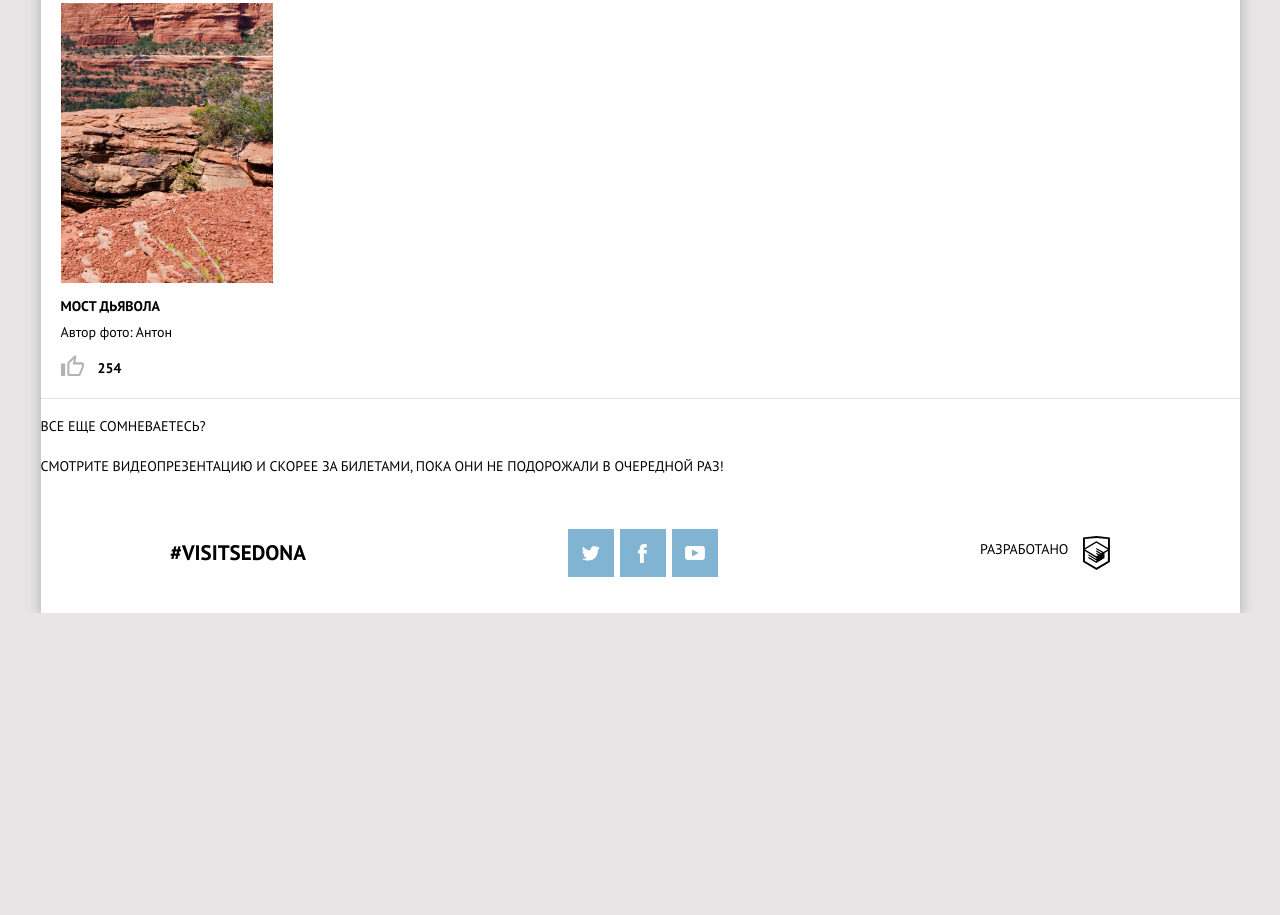
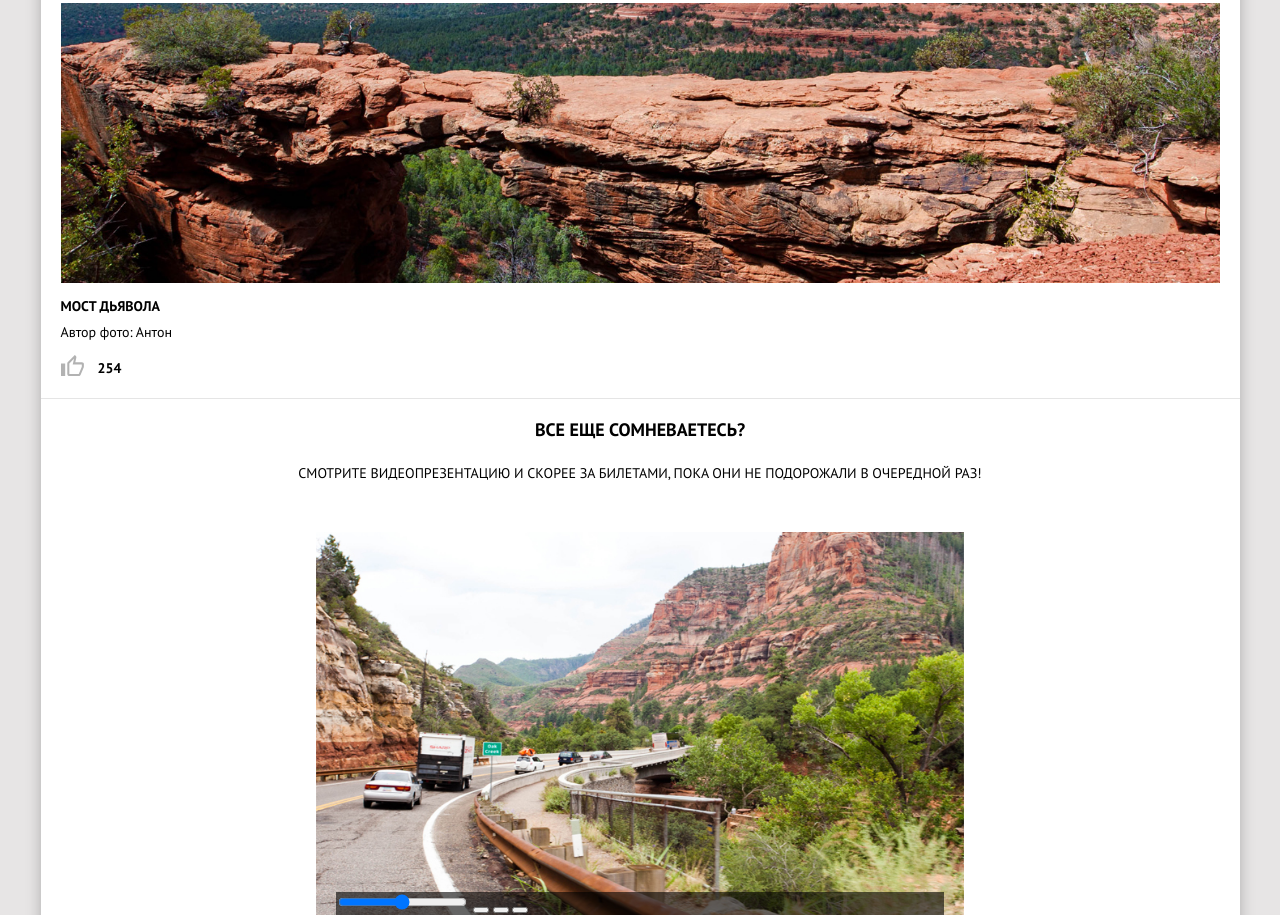
Before and after one commit to NadezhdaObsholova/sedona, a website: page source/catalog.html in a window 1280 px wide. Shown: the part 1885-2800 px from the top of the page. Before the commit the page ends 2498 px from the top, so only its background shows below. Drawn offline with nearby package versions, Linux system fonts and the light colour scheme; files that its build step writes are made by us from their sources.

Commit message:
start catalog 5

```diff
--- a/source/catalog.html
+++ b/source/catalog.html
@@ -15,10 +15,8 @@
   <header class="page-header">
 
 
-    <button class="button--open-menu main-nav--nojs" type="button"
-      aria-label="Открыть меню">
-      <svg class="svg" width="23" height="22" viewBox="0 0 23 22" fill="none"
-        xmlns="http://www.w3.org/2000/svg">
+    <button class="button--open-menu main-nav--nojs" type="button" aria-label="Открыть меню">
+      <svg class="svg" width="23" height="22" viewBox="0 0 23 22" fill="none" xmlns="http://www.w3.org/2000/svg">
         <path d="M22.9 0H0V4H22.9V0Z" fill="#81B3D2" />
         <path d="M22.9 9H0V13H22.9V9Z" fill="#81B3D2" />
         <path d="M22.9 18H0V22H22.9V18Z" fill="#81B3D2" />
@@ -55,10 +53,8 @@
     </nav>
 
 
-    <button class="button--close-menu main-nav--nojs" type="button"
-      aria-label="Закрыть меню">
-      <svg class="svg" width="23" height="23" viewBox="0 0 23 23" fill="none"
-        xmlns="http://www.w3.org/2000/svg">
+    <button class="button--close-menu main-nav--nojs" type="button" aria-label="Закрыть меню">
+      <svg class="svg" width="23" height="23" viewBox="0 0 23 23" fill="none" xmlns="http://www.w3.org/2000/svg">
         <path
           d="M22.2 2.8L19.4 0L11.1 8.3L2.8 0L0 2.8L8.3 11.1L0 19.4L2.8 22.2L11.1 13.9L19.4 22.2L22.2 19.4L13.9 11.1L22.2 2.8Z"
           fill="white" />
@@ -104,8 +100,7 @@
               <picture class="photo__wrapper">
                 <source media="(max-width: 648px)"
                   srcset="img/catalog/catalog-648-@1.jpg 1x, img/catalog/catalog-648-@2.jpg 2x, img/catalog/catalog-648-@3.jpg 3x">
-                <img class="img catalog__img"
-                  src="img/catalog/catalog-1200-@1.jpg"
+                <img class="img catalog__img" src="img/catalog/catalog-1200-@1.jpg"
                   srcset="catalog/catalog-1200-@2.jpg 2x, img/catalog/catalog-1200-@3.jpg 3x">
               </picture>
 
@@ -113,11 +108,9 @@
             </dt>
             <dd class="photo__description">
               <p class="description__about">Неродные просторы</p>
-              <p class="description__autor">Автор фото: <span
-                  class="autor__name">Борис</span></p>
+              <p class="description__autor">Автор фото: <span class="autor__name">Борис</span></p>
               <div class="likes">
-                <button class="description__likes"><img class="img"
-                    src="img/catalog/like-icon.svg"></button>
+                <button class="description__likes"><img class="img" src="img/catalog/like-icon.svg"></button>
                 <p class="description__likes__counter">1350</p>
               </div>
             </dd>
@@ -126,22 +119,17 @@
           <div class="photo__item">
             <dt class="photo__img">
               <picture class="photo__wrapper">
-                <source media="(max-width: 648px)"
-                  srcset="img/catalog/catalog-2-1200-@1.jpg 1x">
-                <img class="img catalog__img"
-                  src="img/catalog/catalog-2-1200-@1.jpg"
-                  srcset="">
+                <source media="(max-width: 648px)" srcset="img/catalog/catalog-2-1200-@1.jpg 1x">
+                <img class="img catalog__img" src="img/catalog/catalog-2-1200-@1.jpg" srcset="">
               </picture>
 
             </dt>
             <dd class="photo__description">
               <p class="description__about">Местная растительность
               </p>
-              <p class="description__autor">Автор фото: <span
-                  class="autor__name">Сергей</span></p>
+              <p class="description__autor">Автор фото: <span class="autor__name">Сергей</span></p>
               <div class="likes">
-                    <button class="description__likes"><img class="img"
-                        src="img/catalog/like-icon.svg"></button>
+                <button class="description__likes"><img class="img" src="img/catalog/like-icon.svg"></button>
                 <p class="description__likes__counter">143</p>
               </div>
             </dd>
@@ -150,19 +138,14 @@
           <div class="photo__item">
             <dt class="photo__img">
               <picture class="photo__wrapper">
-                <source media="(max-width: 648px)"
-                  srcset="img/catalog/catalog-3-1200-@1.jpg 1x">
-                <img class="img catalog__img"
-                  src="img/catalog/catalog-3-1200-@1.jpg"
-                  srcset="">
+                <source media="(max-width: 648px)" srcset="img/catalog/catalog-3-1200-@1.jpg 1x">
+                <img class="img catalog__img" src="img/catalog/catalog-3-1200-@1.jpg" srcset="">
             </dt>
             <dd class="photo__description">
               <p class="description__about">Дорога на север</p>
-              <p class="description__autor">Автор фото: <span
-                  class="autor__name">Петр</span></p>
+              <p class="description__autor">Автор фото: <span class="autor__name">Петр</span></p>
               <div class="likes">
-                    <button class="description__likes"><img class="img"
-                        src="img/catalog/like-icon.svg"></button>
+                <button class="description__likes"><img class="img" src="img/catalog/like-icon.svg"></button>
                 <p class="description__likes__counter">96</p>
               </div>
             </dd>
@@ -171,19 +154,14 @@
           <div class="photo__item">
             <dt class="photo__img">
               <picture class="photo__wrapper">
-                <source media="(max-width: 648px)"
-                  srcset="img/catalog/catalog-4-1200-@1.jpg 1x">
-                <img class="img catalog__img"
-                  src="img/catalog/catalog-4-1200-@1.jpg"
-                  srcset="">
+                <source media="(max-width: 648px)" srcset="img/catalog/catalog-4-1200-@1.jpg 1x">
+                <img class="img catalog__img" src="img/catalog/catalog-4-1200-@1.jpg" srcset="">
             </dt>
             <dd class="photo__description">
               <p class="description__about">Мост Дьявола</p>
-              <p class="description__autor">Автор фото: <span
-                  class="autor__name">Антон</span></p>
+              <p class="description__autor">Автор фото: <span class="autor__name">Антон</span></p>
               <div class="likes">
-                    <button class="description__likes"><img class="img"
-                        src="img/catalog/like-icon.svg"></button>
+                <button class="description__likes"><img class="img" src="img/catalog/like-icon.svg"></button>
                 <p class="description__likes__counter">254</p>
               </div>
             </dd>
@@ -195,13 +173,26 @@
 
       <div class="catalog__video">
         <h3 class="visually-hidden">Видео</h3>
-        <div class="page-main__video__wrapper">
-          <p class="page-main__video__title">Все еще сомневаетесь?</p>
-          <p class="page-main__video__text">Смотрите видеопрезентацию и
+
+        <p class="video__title">Все еще сомневаетесь?</p>
+        <p class="video__text">Смотрите видеопрезентацию и
           скорее за билетами, пока они не подорожали в очередной раз!
         </p>
-          <p class="page-main__video__video"></p>
+        <div class="video__wrapper">
+
+
+            <img class="img video" src="img/catalog/video.jpg">
+
+
+          <div class="video__player">
+            <input type="range" min="1" max="100" value="50" class="slider">
+            <button></button>
+            <button></button>
+            <button></button>
           </div>
+
+        </div>
+
       </div>
 
     </section>
@@ -217,22 +208,18 @@
       <li class="main-footer__item">
         <ul class="list main-footer__sotial__list">
           <li class="main-footer__sotial__item">
-            <a class="link sotial__item" href=""><img class="img"
-                src="img/icon-twitter.svg" alt="Twitter"></a>
+            <a class="link sotial__item" href=""><img class="img" src="img/icon-twitter.svg" alt="Twitter"></a>
           </li>
           <li class="main-footer__sotial__item">
-            <a class="link sotial__item" href=""><img class="img"
-                src="img/icon-facebook.svg" alt="Facebook"></a>
+            <a class="link sotial__item" href=""><img class="img" src="img/icon-facebook.svg" alt="Facebook"></a>
           </li>
           <li class="main-footer__sotial__item">
-            <a class="link sotial__item" href=""><img class="img"
-                src="img/icon-youtube.svg" alt="Youtube"></a>
+            <a class="link sotial__item" href=""><img class="img" src="img/icon-youtube.svg" alt="Youtube"></a>
           </li>
         </ul>
       </li>
       <li class="main-footer__item">
-        <a class="link copyright" href="">Разработано <svg width="27"
-            height="35" viewBox="0 0 27 35" fill="none"
+        <a class="link copyright" href="">Разработано <svg width="27" height="35" viewBox="0 0 27 35" fill="none"
             xmlns="http://www.w3.org/2000/svg">
             <path class="copyright__logo"
               d="M13.6 0H13.5L0 1.4V26.1L13.5 34.1L26.9 26.1V1.4L13.6 0ZM25 12.1L13.5 5.3V5.2H13.4L13.3 5.1V5.2L1.9 12.1V3.1L13.4 1.9L25 3.1V12.1ZM13.4 6.8L24.9 13.5L20.4 16.1L13.3 11.9V13.3L19.2 16.8L18.3 17.3L13.3 14.3V15.7L17.1 18L16.3 18.5L13.3 16.7V18.1L15.2 19.2L13.4 20.3L2 13.6L13.4 6.8ZM1.9 15.1L13.3 21.9V22.9L5.4 18.2V19.6L13.4 24.4V25.5L5.4 20.8V22.2L13.4 27L21.5 22.1V16.9L24.9 14.9V24.9L13.4 31.8L1.9 25V15.1Z"
--- a/source/less/blocks/catalog.less
+++ b/source/less/blocks/catalog.less
@@ -28,9 +28,10 @@
 
 .catalog__img {
   position: absolute;
-  object-fit: contain;
+  object-fit: cover;
   height: 100%;
-  left: -30%;
+  width: 100%;
+  /*left: -30%;*/
 }
 
 .photo__description {
--- /dev/null
+++ b/source/less/blocks/video.less
@@ -0,0 +1,44 @@
+.video__title {
+  font-weight: 700;
+  font-size: 18px;
+  text-align: center;
+}
+
+.video__text {
+  font-size: 14px;
+  line-height: 24px;
+  text-align: center;
+  padding: 0 30px 33px 30px;
+}
+
+.video__wrapper {
+  display: flex;
+  flex-direction: column;
+  align-items: stretch;
+}
+
+.video {
+  object-fit: contain;
+  height: 100%;
+  width: 100%;
+  max-width: 648px;
+  display: block;
+  margin-left: auto;
+  margin-right: auto;
+}
+
+.video__player {
+  margin: -45px 20px 120px 20px;
+  z-index: 1;
+  box-sizing: border-box;
+  height: 45px;
+  width: auto;
+  background-color: rgba(0, 0, 0, 0.6);
+  box-shadow: 0 66px 0 #F2F2F2;
+
+  @media (min-width: 648px) {
+    width: 608px;
+    margin-left: auto;
+    margin-right: auto;
+  }
+}
--- a/source/less/style.less
+++ b/source/less/style.less
@@ -8,3 +8,4 @@
 @import "blocks/footer.less";
 @import "blocks/form.less";
 @import "blocks/catalog.less";
+@import "blocks/video.less";
```
Also changed, not shown: source/img/catalog/video.jpg (added). Lines whose indentation alone changed are shown as unchanged.
